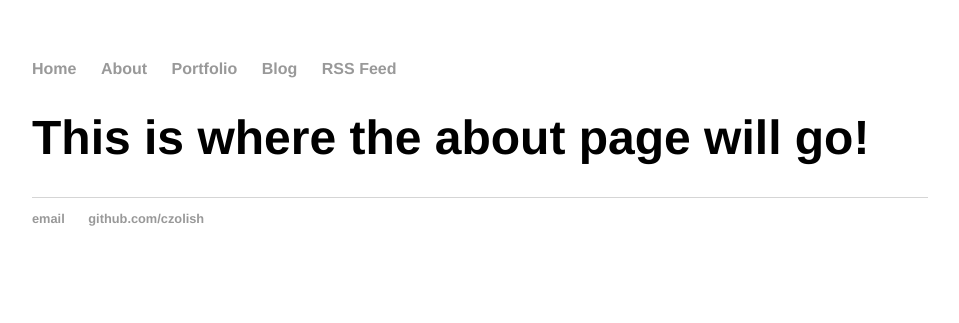
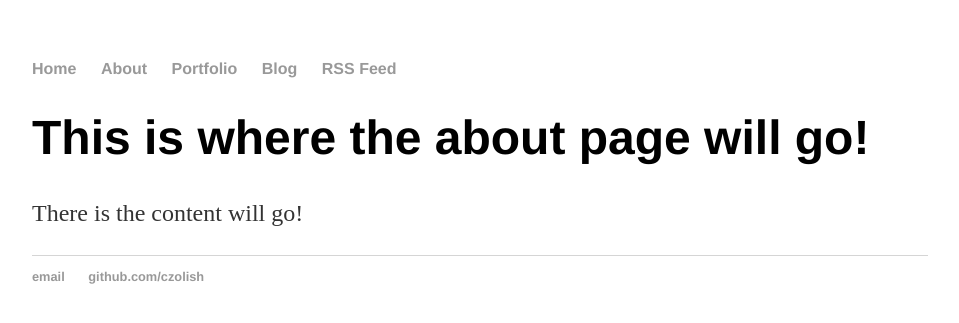
Before and after one commit to czolish/czolish.github.io, a Jekyll site: the page built from about/index.html, in a window 1280 px wide. Shown: the top 323 px of the page, without its empty margins (160-1119 px from the left). Built offline with Jekyll 4.4.1, drawn with Linux system fonts in a browser that asks for light colours; comment, search, counter and statistics services are not loaded.

Commit message:
Update index.html

```diff
--- a/about/index.html
+++ b/about/index.html
@@ -4,4 +4,5 @@ title: Portfolio
 ---
 <div class="blurb">
 	<h1>This is where the about page will go!</h1>
+	<p>There is the content will go!</p>
 </div><!-- /.blurb -->
```
